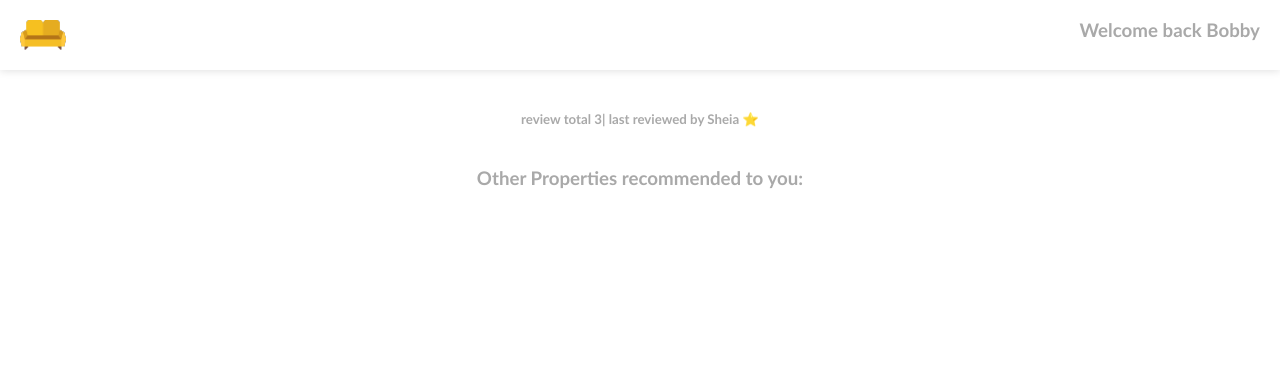
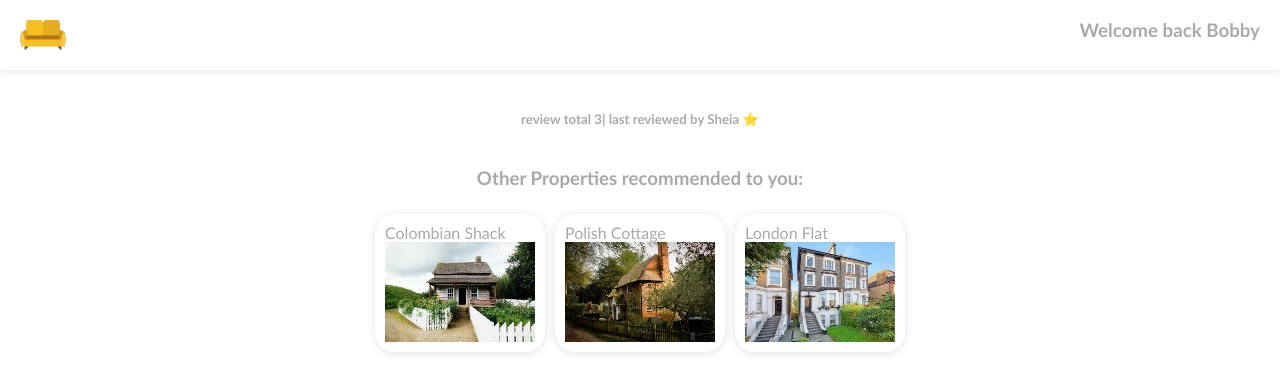
Before and after one commit to boikhutsodev/BOIMOK510_BCL2401_GroupA_Boikhutso-Mokoka_DJS09-main, a website built with webpack: page index.html in a window 1280 px wide. Built offline with nearby package versions, Linux system fonts and the light colour scheme.

Commit message:
"Removed image files, updated index.css and index.ts to reflect changes"

```diff
--- a/index.css
+++ b/index.css
@@ -28,7 +28,7 @@ body {
   height: 30px;
   width: 46px;
   background-size: 47px;
-  background-image: url("images/sofa-logo.png");
+  background-image: url("public/images/sofa-logo.png");
   margin: 20px;
 }
 
--- a/src/index.ts
+++ b/src/index.ts
@@ -2,6 +2,9 @@
 // Write a function that will only accept numbers and attend to
 // all TypeScript weakness flags.
 // : number
+
+const propertyContainer = document.querySelector(".properties");
+
 import "../index.css";
 import { showReviewTotal, populateUser } from "./utils";
 
@@ -63,7 +66,7 @@ const properties: {
   isAvailable: boolean;
 }[] = [
   {
-    image: "./images/colombia-property.jpg",
+    image: "images/colombia-property.jpg",
     title: "Colombian Shack",
     price: 45,
     location: {
@@ -107,3 +110,14 @@ const properties: {
 showReviewTotal(reviews.length, reviews[0].name, reviews[0].loyaltyUser);
 
 populateUser(you.isReturning, you.firstName);
+
+//Add the properties
+for (let i = 0; i < properties.length; i++) {
+  const card = document.createElement("div");
+  card.classList.add("card");
+  card.innerHTML = properties[i].title;
+  const image = document.createElement("img");
+  image.setAttribute("src", properties[i].image);
+  card.appendChild(image);
+  propertyContainer.appendChild(card);
+}
```
Also changed, not shown: public/images/colombia-property.jpg (renamed from images/colombia-property.jpg), public/images/italian-property.jpg (renamed from images/italian-property.jpg), public/images/london-property.jpg (renamed from images/london-property.jpg), public/images/malaysian-hotel.jpeg (renamed from images/malaysian-hotel.jpeg), public/images/poland-property.jpg (renamed from images/poland-property.jpg), public/images/sofa-logo.png (renamed from images/sofa-logo.png).
